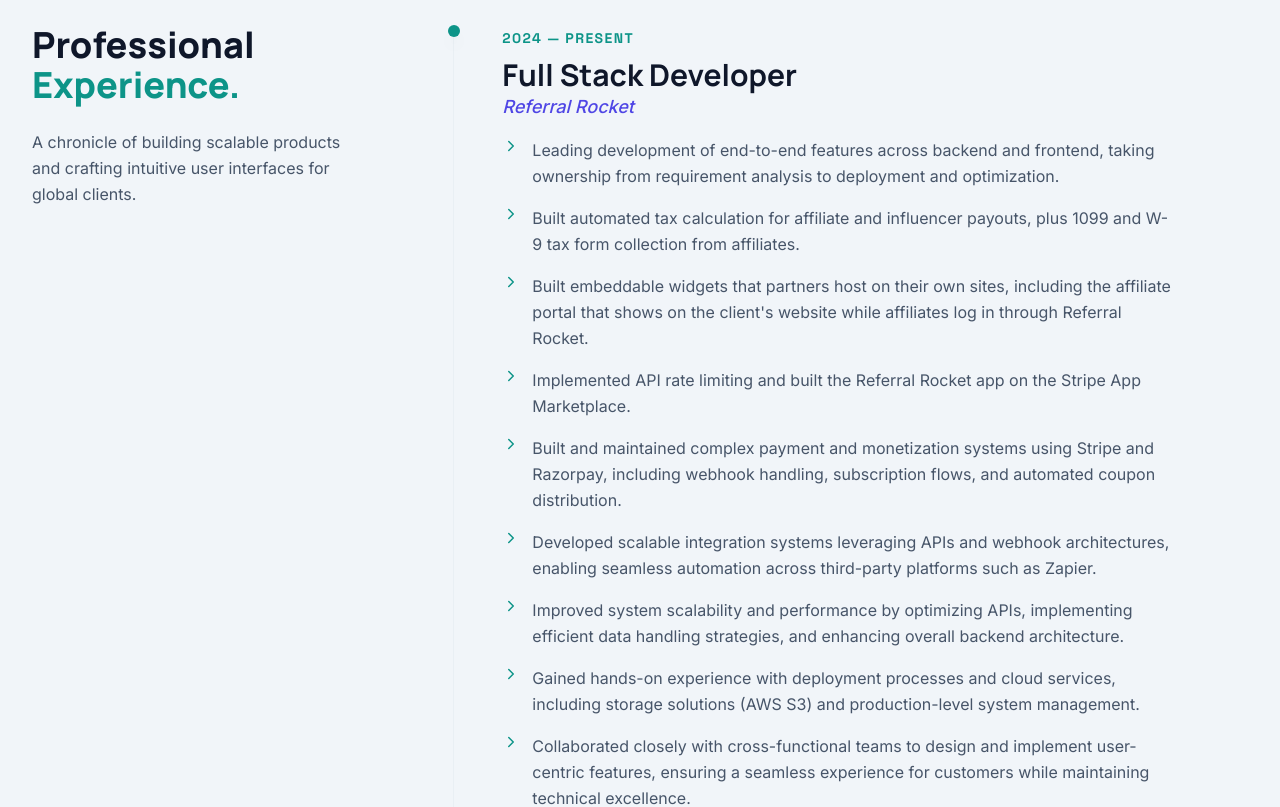
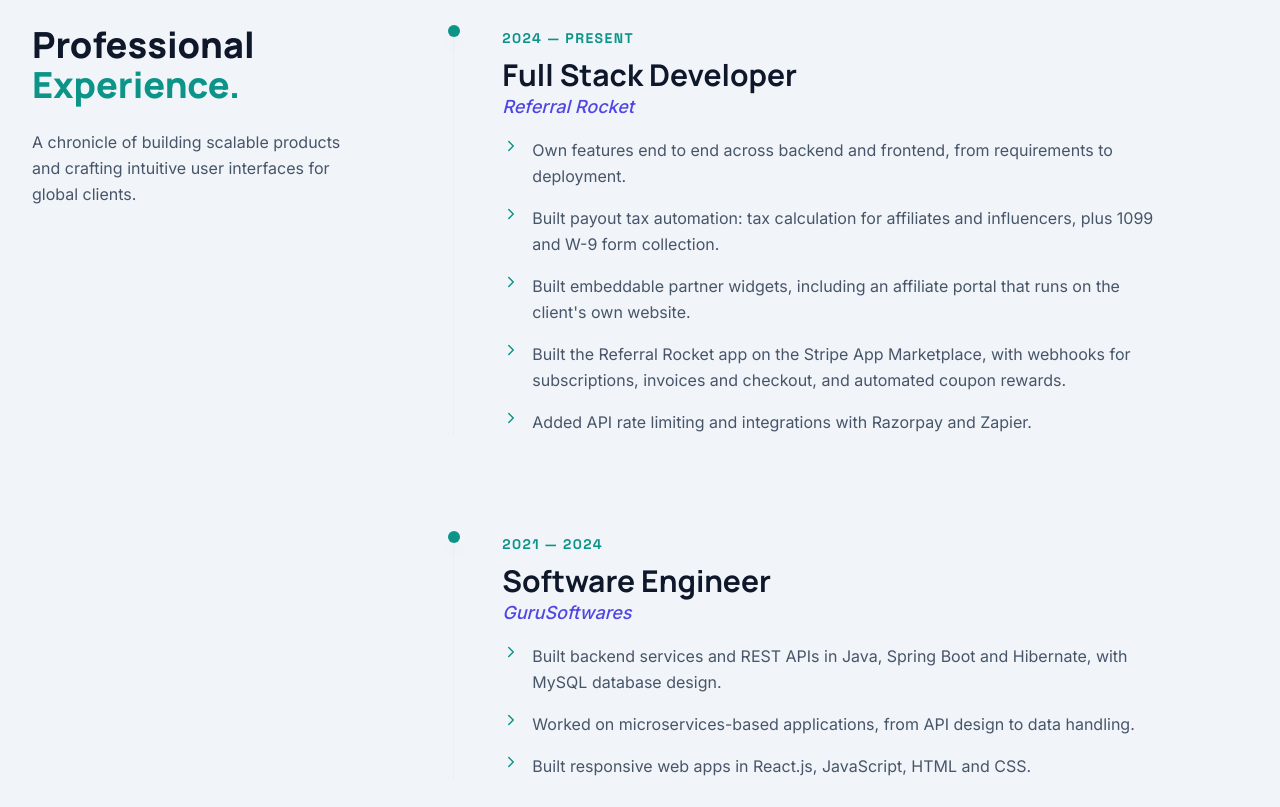
Before and after one commit to surajdombale/portfolio, a React (Vite) app: page / in a window 1280 px wide. Shown: the part 7460-8267 px from the top of the page. Built offline with nearby package versions, Linux system fonts and the light colour scheme.

Commit message:
Trim experience descriptions

```diff
--- a/src/App.tsx
+++ b/src/App.tsx
@@ -759,25 +759,11 @@ const Skills = () => (
               company="Referral Rocket"
               color="primary"
               points={[
-                "Leading development of end-to-end features across backend and frontend, taking ownership from requirement analysis to deployment and optimization.",
-
-                "Built automated tax calculation for affiliate and influencer payouts, plus 1099 and W-9 tax form collection from affiliates.",
-
-                "Built embeddable widgets that partners host on their own sites, including the affiliate portal that shows on the client's website while affiliates log in through Referral Rocket.",
-
-                "Implemented API rate limiting and built the Referral Rocket app on the Stripe App Marketplace.",
-
-                "Built and maintained complex payment and monetization systems using Stripe and Razorpay, including webhook handling, subscription flows, and automated coupon distribution.",
-
-                "Developed scalable integration systems leveraging APIs and webhook architectures, enabling seamless automation across third-party platforms such as Zapier.",
-
-                "Improved system scalability and performance by optimizing APIs, implementing efficient data handling strategies, and enhancing overall backend architecture.",
-
-                "Gained hands-on experience with deployment processes and cloud services, including storage solutions (AWS S3) and production-level system management.",
-
-                "Collaborated closely with cross-functional teams to design and implement user-centric features, ensuring a seamless experience for customers while maintaining technical excellence.",
-
-                "Actively researched and implemented improvements to system architecture, enhancing scalability and reliability for growing user and transaction volumes."
+                "Own features end to end across backend and frontend, from requirements to deployment.",
+                "Built payout tax automation: tax calculation for affiliates and influencers, plus 1099 and W-9 form collection.",
+                "Built embeddable partner widgets, including an affiliate portal that runs on the client's own website.",
+                "Built the Referral Rocket app on the Stripe App Marketplace, with webhooks for subscriptions, invoices and checkout, and automated coupon rewards.",
+                "Added API rate limiting and integrations with Razorpay and Zapier."
               ]}
             />
             <TimelineItem
@@ -786,17 +772,9 @@ const Skills = () => (
               company="GuruSoftwares"
               color="primary"
               points={[
-                "Started my professional journey as a Software Engineer, building a strong foundation in backend and full-stack development using Java, Spring Boot, and React.js.",
-
-                "Gained hands-on experience in developing microservices-based applications, working with REST APIs, database design (MySQL), and backend frameworks like Spring Core and Hibernate.",
-
-                "Worked extensively with modern development tools including VS Code, Postman, Git, and JIRA for efficient development, testing, and collaboration.",
-
-                "Contributed to building responsive web applications using React.js, JavaScript, HTML, and CSS, ensuring cross-browser compatibility and performance.",
-
-                "Developed a strong problem-solving mindset, quickly adapting to new technologies and consistently delivering features under tight deadlines.",
-
-                "Built and maintained backend services with a focus on API design, data handling, and scalable microservices architecture."
+                "Built backend services and REST APIs in Java, Spring Boot and Hibernate, with MySQL database design.",
+                "Worked on microservices-based applications, from API design to data handling.",
+                "Built responsive web apps in React.js, JavaScript, HTML and CSS."
               ]}
             />
           </div>
```
